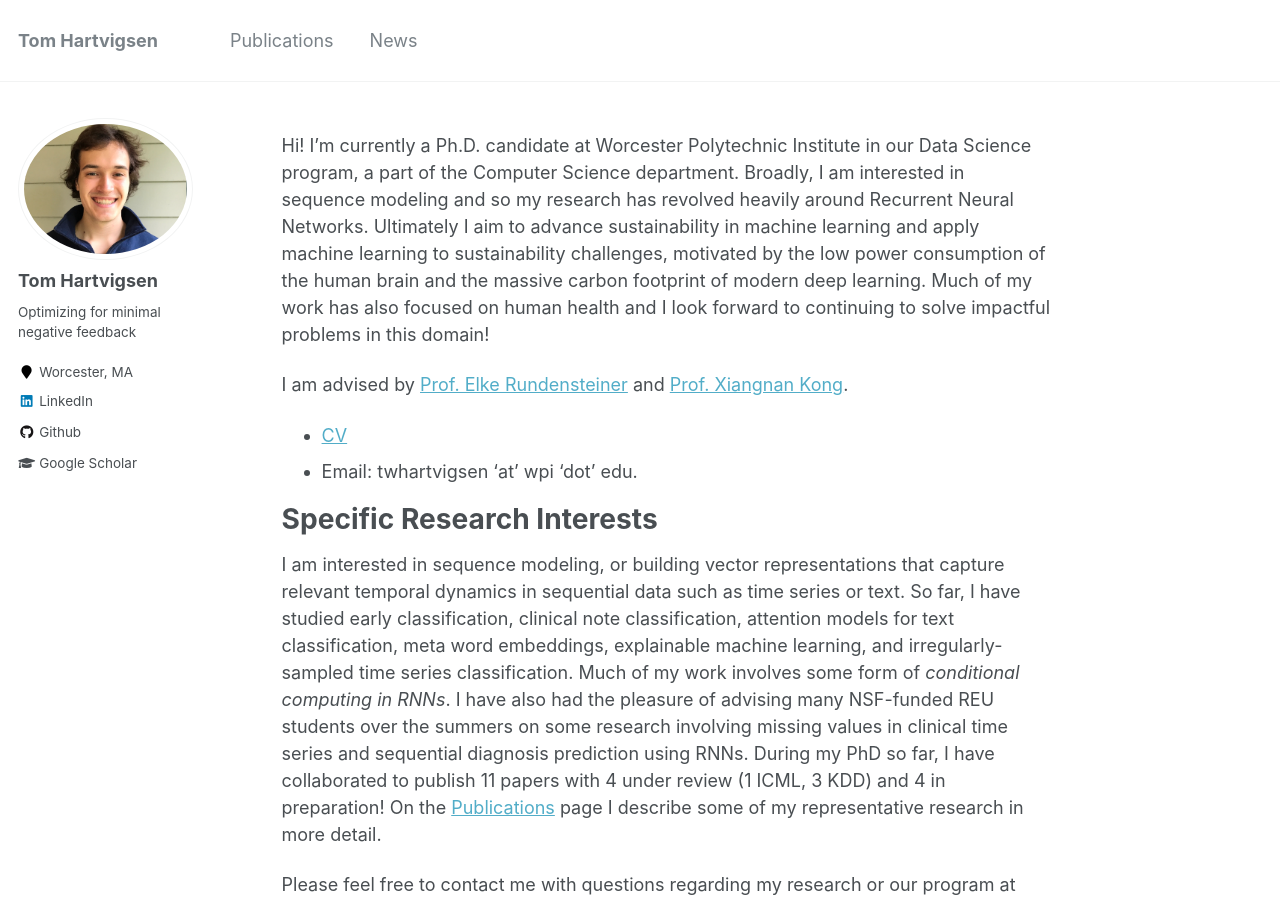
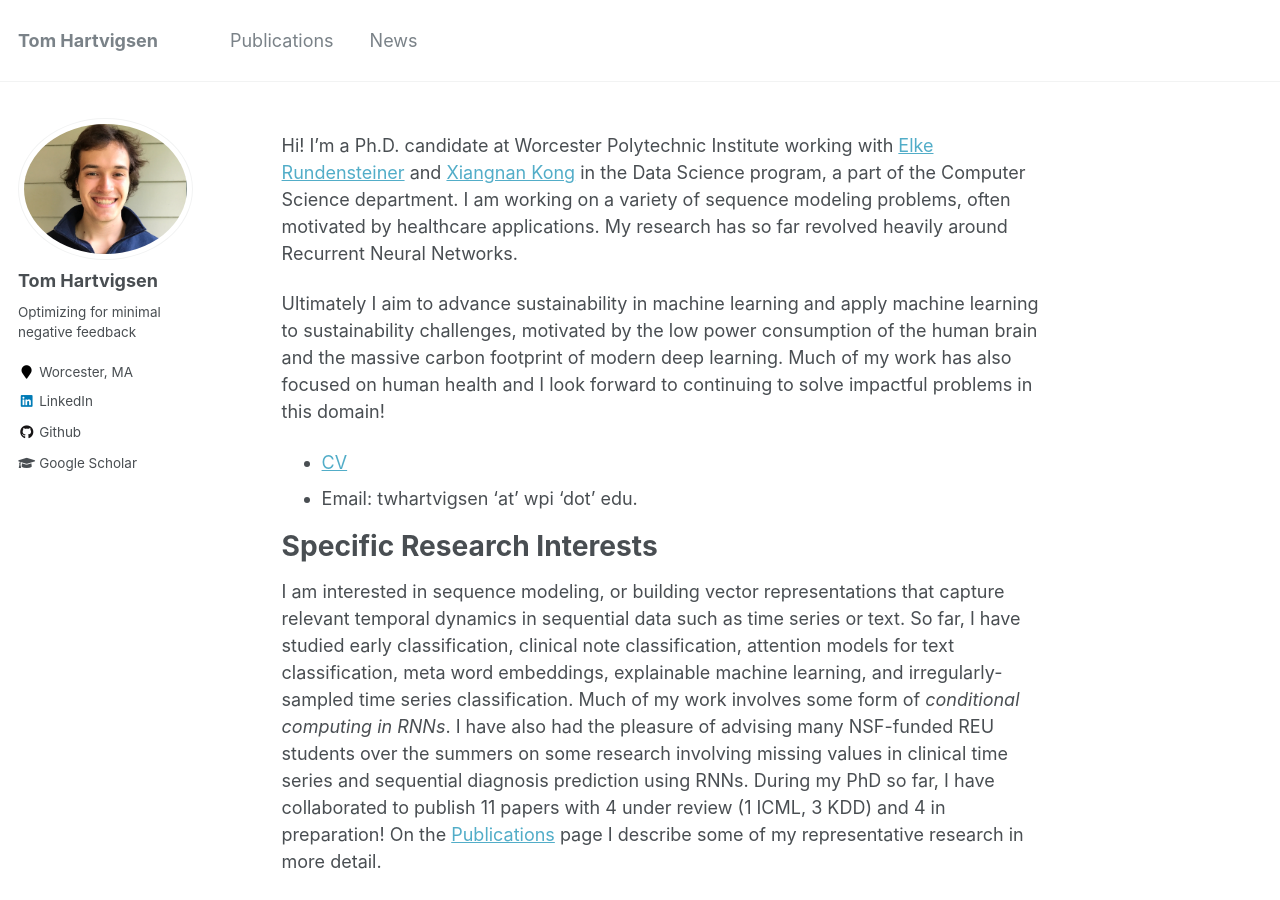
Before and after one commit to Thartvigsen/thartvigsen.github.io, a Jekyll site: the page built from _pages/about.md, in a window 1280 px wide and 900 px high. Built offline with Jekyll 4.4.1, drawn with Linux system fonts in a browser that asks for light colours.

Commit message:
new intro

```diff
--- a/_pages/about.md
+++ b/_pages/about.md
@@ -9,12 +9,9 @@ redirect_from:
 ---
 
 
-Hi! I'm currently a Ph.D. candidate at Worcester Polytechnic Institute in our Data Science program, a part of the Computer Science department.
-Broadly, I am interested in sequence modeling and so my research has revolved heavily around Recurrent Neural Networks.
-Ultimately I aim to advance sustainability in machine learning and apply machine learning to sustainability challenges, motivated by the low power consumption of the human brain and the massive carbon footprint of modern deep learning.
-Much of my work has also focused on human health and I look forward to continuing to solve impactful problems in this domain!
+Hi! I'm a Ph.D. candidate at Worcester Polytechnic Institute working with [Elke Rundensteiner](https://www.wpi.edu/people/faculty/rundenst) and [Xiangnan Kong](https://web.cs.wpi.edu/~xkong/) in the Data Science program, a part of the Computer Science department. I am working on a variety of sequence modeling problems, often motivated by healthcare applications. My research has so far revolved heavily around Recurrent Neural Networks.
 
-I am advised by [Prof. Elke Rundensteiner](https://www.wpi.edu/people/faculty/rundenst) and [Prof. Xiangnan Kong](https://web.cs.wpi.edu/~xkong/).
+Ultimately I aim to advance sustainability in machine learning and apply machine learning to sustainability challenges, motivated by the low power consumption of the human brain and the massive carbon footprint of modern deep learning. Much of my work has also focused on human health and I look forward to continuing to solve impactful problems in this domain!
 
 - [CV](/files/hartvigsen_cv.pdf)
 - Email: twhartvigsen 'at' wpi 'dot' edu.
```
